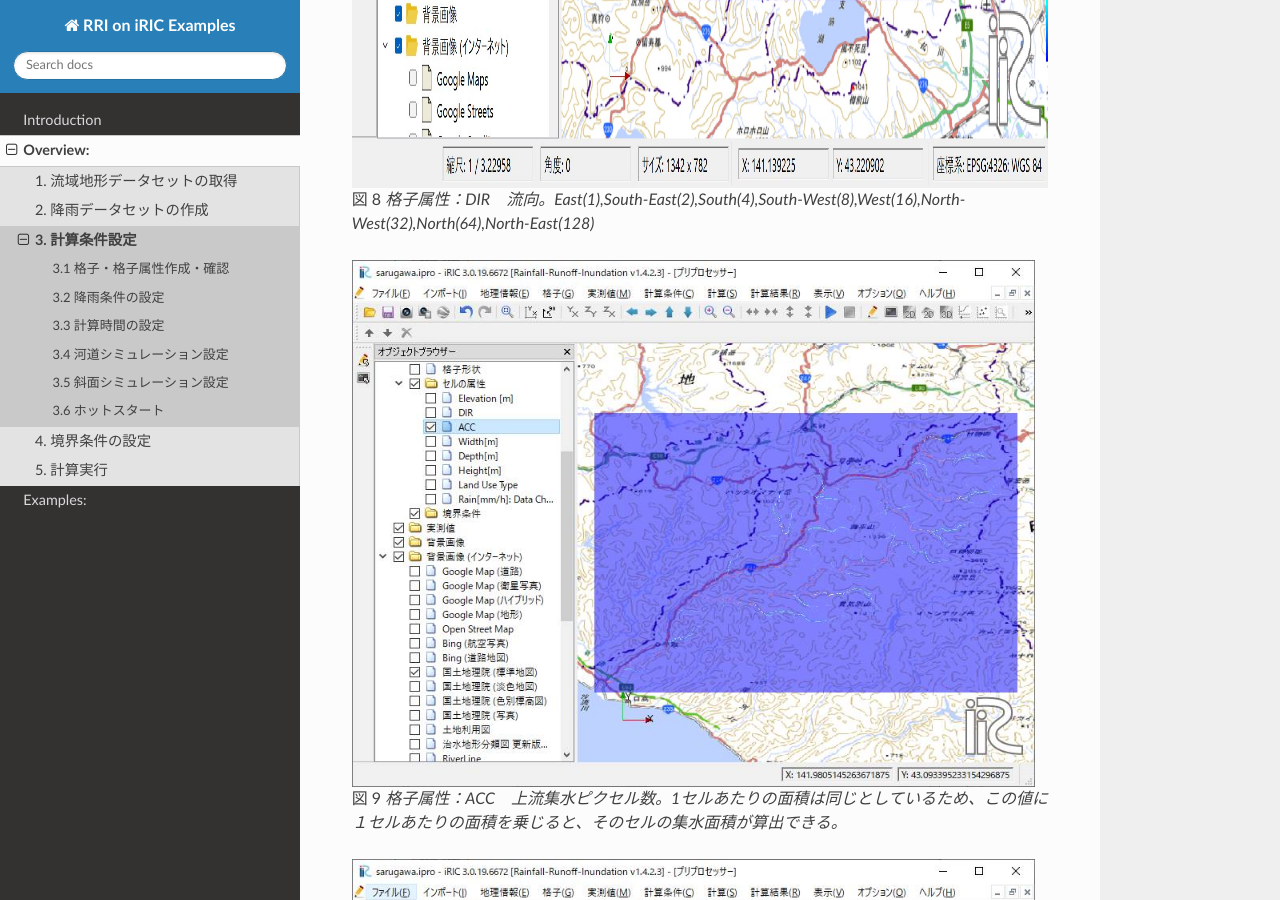
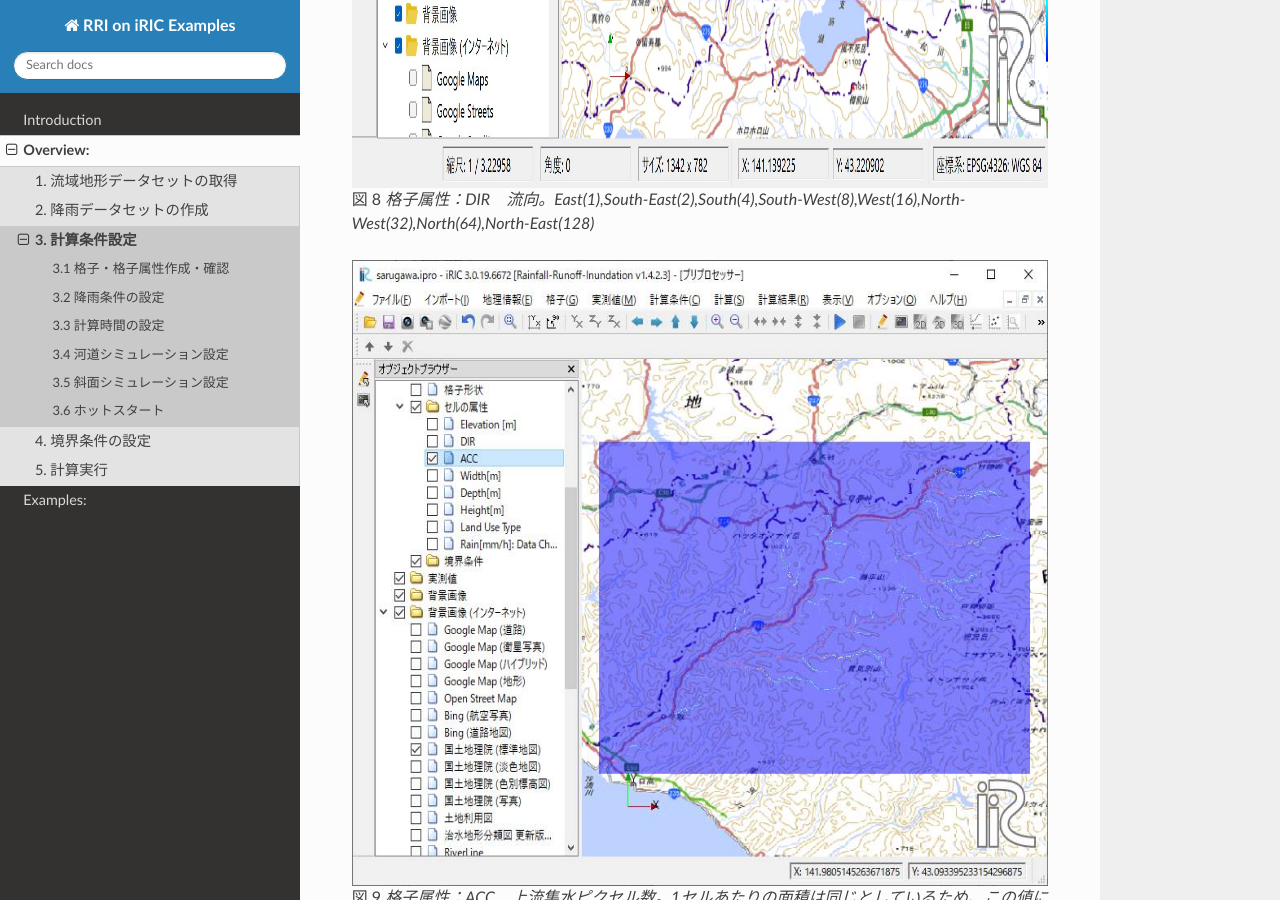
Before and after one commit to iRICsolvers/v4_RRI_doc, a Sphinx documentation site: the page built from source/02/03_cond.rst, in a window 1280 px wide and 900 px high, scrolled down 4270 px. Built offline with Sphinx 7.4.7 and the Read the Docs theme 3.1.0, drawn with Linux system fonts in a browser that asks for light colours.

Commit message:
写真縦横比

```diff
--- a/source/02/03_cond.rst
+++ b/source/02/03_cond.rst
@@ -85,6 +85,8 @@ iRICソフトウェアを起動し、「新しいプロジェクト」から"RRI
    格子属性：DIR　流向。East(1),South-East(2),South(4),South-West(8),West(16),North-West(32),North(64),North-East(128)
 
 .. figure:: img/ini_acc.jpg
+   :width: 1342px
+   :height: 782px
    :scale: 80%
    :alt:
 
```
